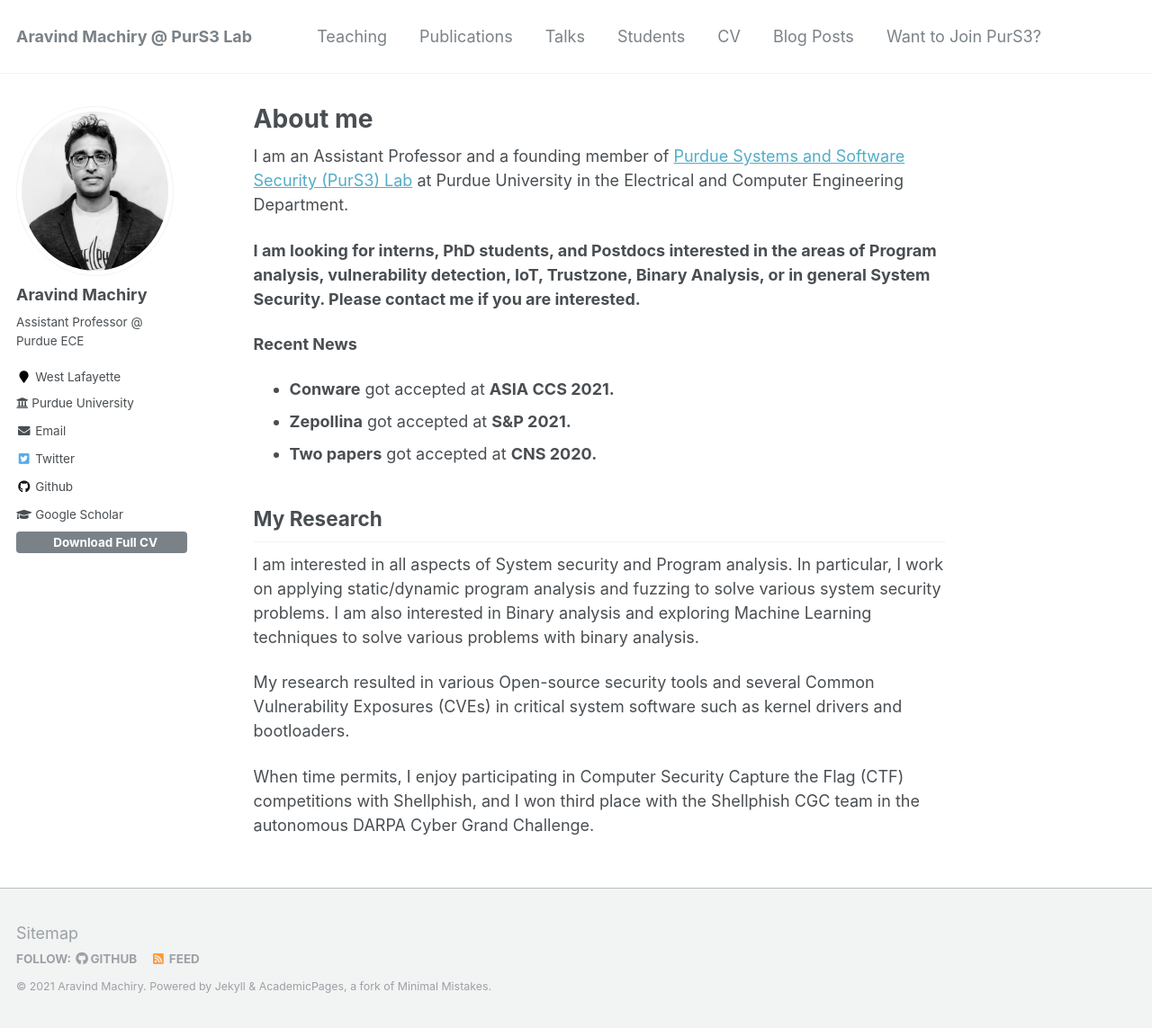
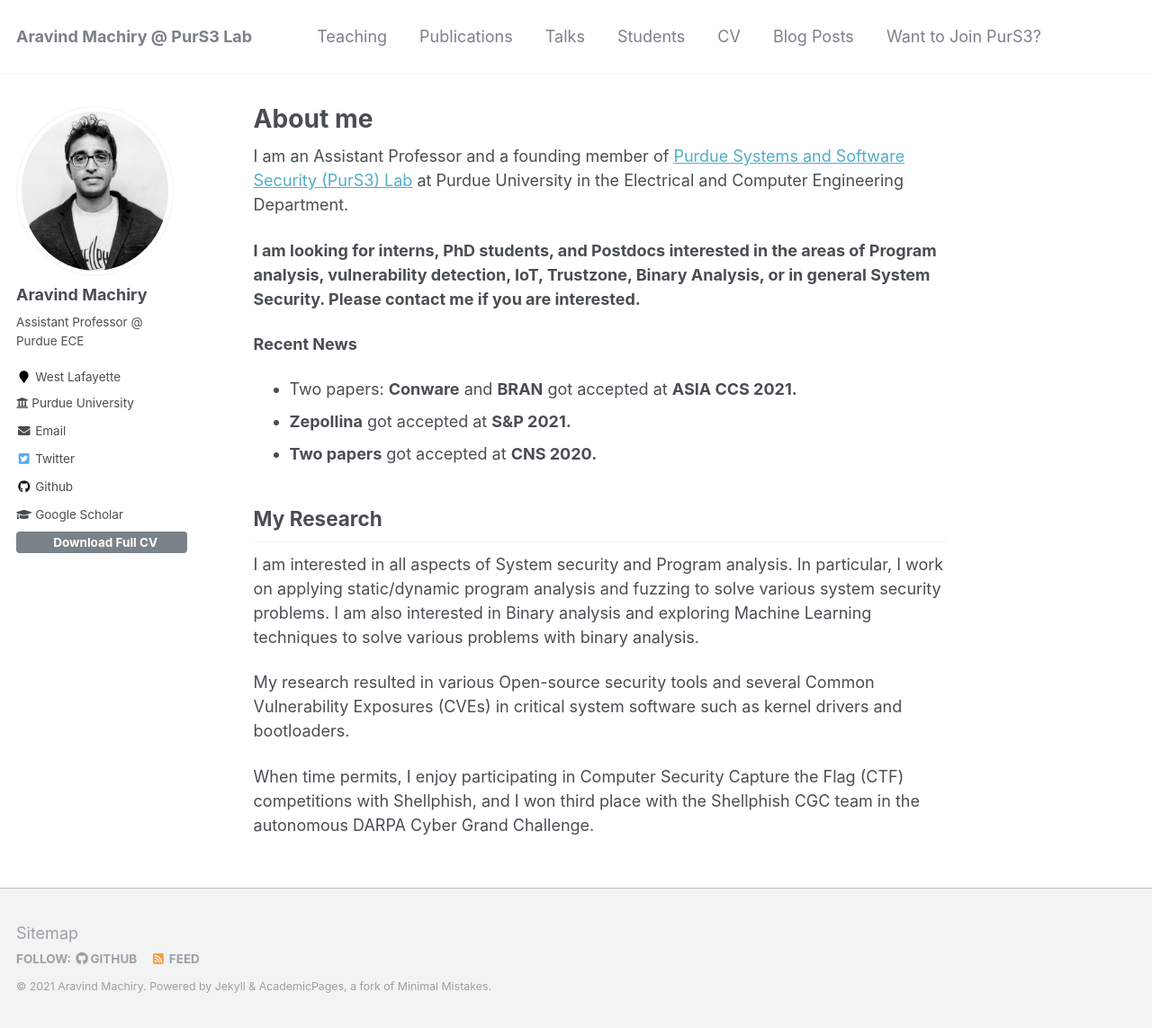
Before and after one commit to Machiry/machiry.github.io, a Jekyll site: the page built from _pages/about.md, in a window 1280 px wide and 1143 px high. Shown: the whole window at 90% size. Built offline with Jekyll 4.4.1, drawn with Linux system fonts in a browser that asks for light colours.

Commit message:
Adding new paper

```diff
--- a/_pages/about.md
+++ b/_pages/about.md
@@ -14,7 +14,7 @@
 
 **Recent News**
 
-* __Conware__ got accepted at __ASIA CCS 2021.__
+* Two papers: __Conware__ and __BRAN__ got accepted at __ASIA CCS 2021.__
 * __Zepollina__ got accepted at __S&P 2021.__
 * __Two papers__ got accepted at __CNS 2020.__
 
```
